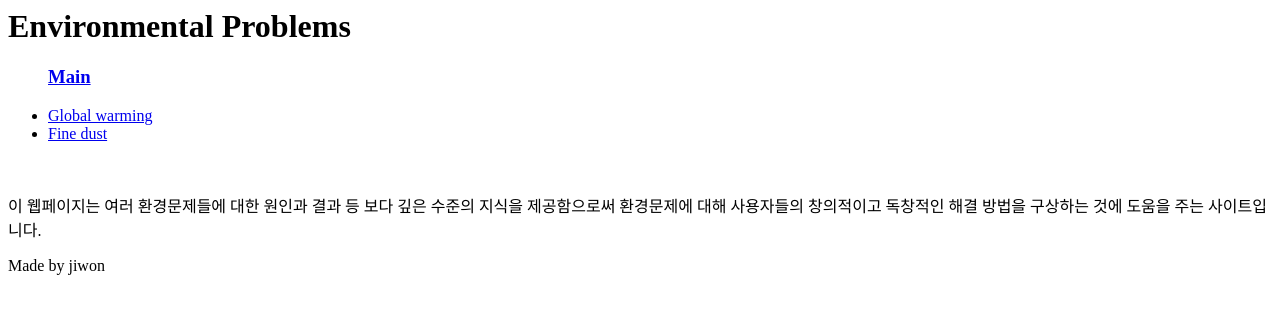
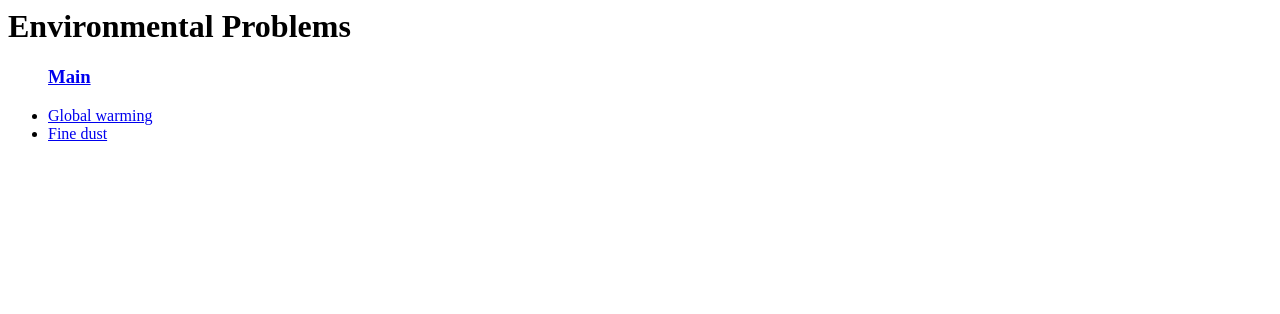
Before and after one commit to tlqwkrk4471/Environmental-Problems, a plain HTML site: page index.html in a window 1280 px wide. Drawn offline with Linux system fonts and the light colour scheme.

Commit message:
Deleted index

```diff
--- a/index.html
+++ b/index.html
@@ -33,11 +33,5 @@
   })();
   </script>
   <!--End of Tawk.to Script-->
-  <p>
-    이 웹페이지는 여러 환경문제들에 대한 원인과 결과 등 보다 깊은 수준의 지식을 제공함으로써 환경문제에 대해 사용자들의 창의적이고 독창적인 해결 방법을 구상하는 것에 도움을 주는 사이트입니다.
-  </p>
-  <p>
-    Made by jiwon
-  </p>
 </body>
 </html>
```
